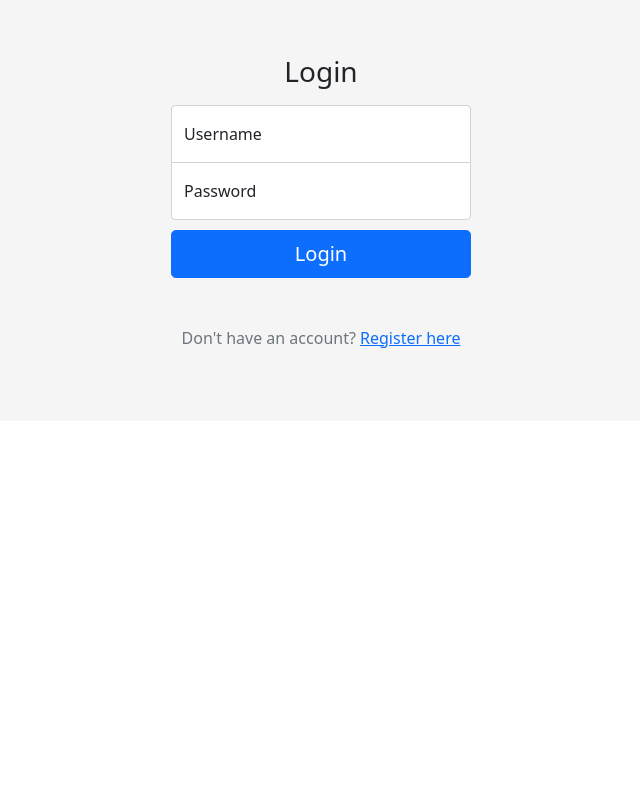
After one commit to naufalweise/pbp-proyek-tengah-semester, a Django app: page /app_admin/login in a window 1280 px wide. The commit adds this page. Shown: the whole page, without its empty margins (319-959 px from the left). Run offline with Django 4.2, Linux system fonts and the light colour scheme; parts of the project's set-up code (start-up, migrations or seed data) failed here and were passed over.

Commit message:
Add login register logout app admin

```diff
--- /dev/null
+++ b/app_admin/static/app_admin/css/login.css
@@ -0,0 +1,36 @@
+html,
+body {
+  height: 100%;
+}
+
+body {
+}
+
+.page {
+  display: flex;
+  align-items: center;
+  padding-top: 40px;
+  padding-bottom: 40px;
+  background-color: #f5f5f5;
+}
+
+.form-signin {
+  max-width: 330px;
+  padding: 15px;
+}
+
+.form-signin .form-floating:focus-within {
+  z-index: 2;
+}
+
+.form-signin input[type="text"] {
+  margin-bottom: -1px;
+  border-bottom-right-radius: 0;
+  border-bottom-left-radius: 0;
+}
+
+.form-signin input[type="password"] {
+  margin-bottom: 10px;
+  border-top-left-radius: 0;
+  border-top-right-radius: 0;
+}
--- /dev/null
+++ b/app_admin/templates/app_admin/login.html
@@ -0,0 +1,40 @@
+{% extends 'base.html' %}
+{% load static %}
+{% block meta %}
+<title>Login</title>
+<link rel="stylesheet" href="{% static 'app_admin/css/login.css' %}" />
+{% endblock meta %}
+{% block content %}
+
+<div class="page">
+<main class="form-signin w-100 m-auto text-center">
+  <form method="POST">
+    {% csrf_token %}
+    <h1 class="h3 mb-3 fw-normal">Login</h1>
+    <div class="form-floating">
+          <input
+            type="text"
+            name="username"
+            placeholder="Username"
+            class="form-control"
+          />
+      <label for="floatingInput">Username</label>
+    </div>
+    <div class="form-floating">
+          <input
+            type="password"
+            name="password"
+            placeholder="Password"
+            class="form-control"
+          />
+      <label for="floatingPassword">Password</label>
+    </div>
+    <button class="w-100 btn btn-lg btn-primary" type="submit">Login</button>
+    <p class="mt-5 mb-3 text-muted">Don't have an account?
+      <a href="{% url 'register' %}">Register here</a>
+    </p>
+  </form>
+</main>
+</div>
+
+{% endblock content %}
--- a/app_admin/urls.py
+++ b/app_admin/urls.py
@@ -1,6 +1,9 @@
 from django.urls import path
 from . import views
 
+app_name = 'app_admin'
 urlpatterns = [
 	path('register', views.register, name='register'),
+	path('login', views.login, name='login'),
+	path('logout', views.logout, name='logout'),
 ]
--- a/app_admin/views.py
+++ b/app_admin/views.py
@@ -1,7 +1,9 @@
 from django.contrib import messages
+from django.contrib import auth
 from django.contrib.auth.forms import UserCreationForm
+from django.http import HttpResponse, JsonResponse
 from django.shortcuts import redirect, render
-
+from django.views.decorators.http import require_POST
 
 # Create your views here.
 def register(request):
@@ -12,7 +14,26 @@ def register(request):
         if form.is_valid():
             form.save()
             messages.success(request, 'Akun telah berhasil dibuat!')
-            return redirect('app_admin:login')
+            return redirect('login')
 
     context = {'form':form}
     return render(request, 'app_admin/register.html', context)
+
+def login(request):
+
+    if request.method == "POST":
+        username = request.POST['username']
+        password = request.POST['password']
+        user = auth.authenticate(request, username=username, password=password)
+        if user is None:
+            return HttpResponse( "Username atau password salah!", status=401)
+        return redirect('medicine:view_crud')
+
+
+    context = {}
+    return render(request, 'app_admin/login.html', context)
+
+@require_POST
+def logout(request):
+    auth.logout(request)
+    return redirect('login')
--- a/medicine/urls.py
+++ b/medicine/urls.py
@@ -1,6 +1,6 @@
 from django.urls import path
 from . import views
-
+app_name = "medicine"
 urlpatterns = [
 	path('create', views.create_medicine, name='create_medicine'),
 	path('retrieve', views.retrieve_medicines, name='retrieve_medicine'),
--- a/project_django/urls.py
+++ b/project_django/urls.py
@@ -19,7 +19,8 @@ from django.urls import path, include
 urlpatterns = [
     path('admin/', admin.site.urls),
     path('', include('example_app.urls')),
-    path('medicine/', include('medicine.urls')),
+    path('medicine/', include('medicine.urls', namespace="medicine")),
+    path('app_admin/', include('app_admin.urls', namespace="app_admin"))
 ]
 
 # TODO: Implement Routings Here
--- a/templates/base.html
+++ b/templates/base.html
@@ -6,6 +6,7 @@
   <meta charset="UTF-8">
   <meta name="viewport" content="width=device-width, initial-scale=1.0">
   <link rel="stylesheet" href="{% static 'css/style.css' %}">
+  <link href="https://cdn.jsdelivr.net/npm/bootstrap@5.1.3/dist/css/bootstrap.min.css" rel="stylesheet" integrity="sha384-1BmE4kWBq78iYhFldvKuhfTAU6auU8tT94WrHftjDbrCEXSU1oBoqyl2QvZ6jIW3" crossorigin="anonymous">
   {% block meta %}
   {% endblock meta %}
 </head>
```
Also changed, not shown: app_admin/templates/app_admin/register.html (+45 -10 lines).
